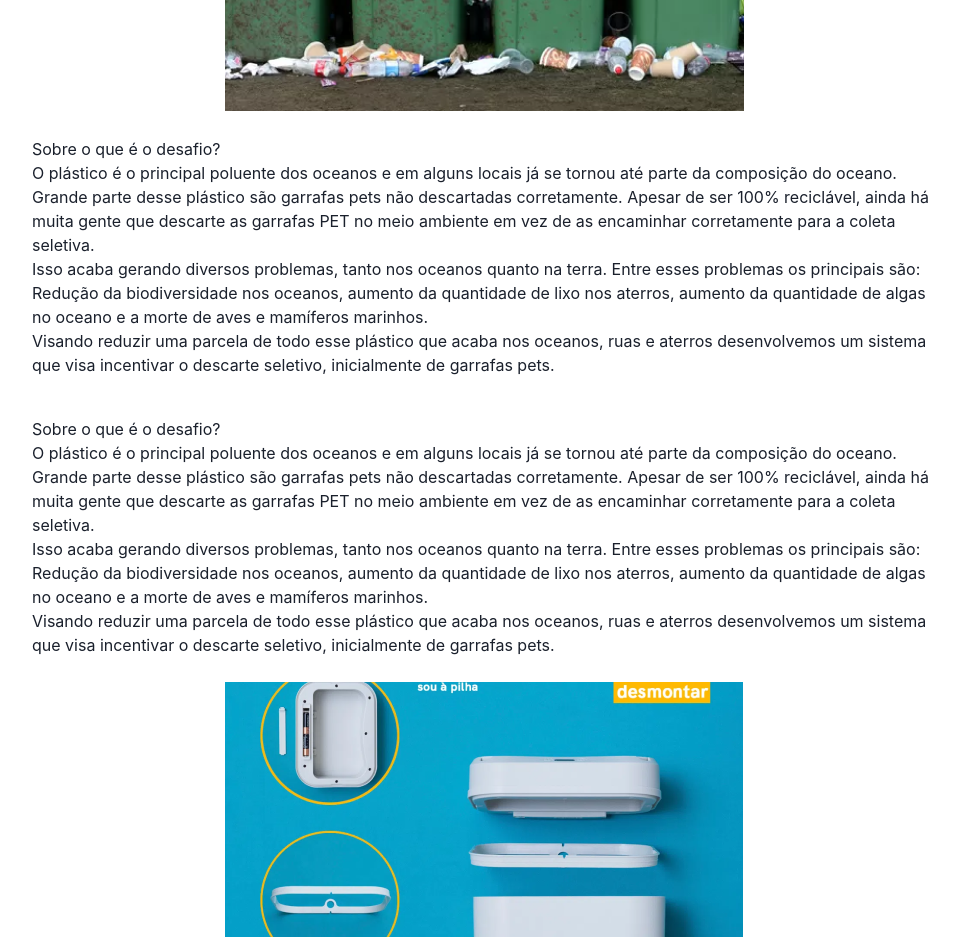
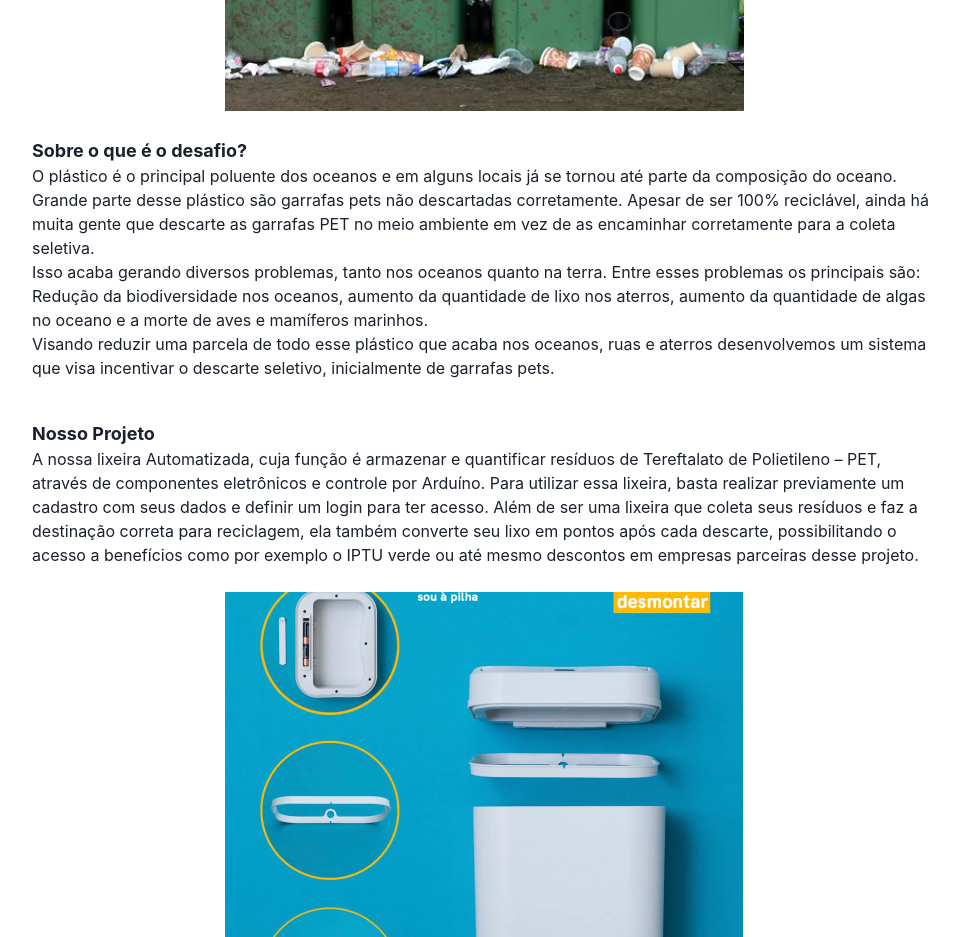
Before and after one commit to CostaPedroHenrique/eco-casa, a Next.js app: page / in a window 1280 px wide. Shown: the part 1180-2117 px from the top of the page, without its empty margins (156-1115 px from the left). Built offline with nearby package versions, Linux system fonts and the light colour scheme.

Commit message:
refactor: changed text of about

```diff
--- a/src/components/About/index.js
+++ b/src/components/About/index.js
@@ -9,7 +9,7 @@ export default function About(){
             <div className={styles.content}>
                 <Image className={styles.contentImg} src={trashImg}/>
                 <div className={styles.contentText}>
-                    <h3>Sobre o que é o desafio?</h3>
+                    <h3 style={{fontWeight: 700, fontSize: 18}}>Sobre o que é o desafio?</h3>
                     <p>O plástico é o principal poluente dos oceanos e em alguns locais já se tornou até parte da composição do oceano.</p>
                     <p>Grande parte desse plástico são garrafas pets não descartadas corretamente. Apesar de ser 100% reciclável, ainda há muita gente que descarte as garrafas PET no meio ambiente em vez de as encaminhar corretamente para a coleta seletiva.</p>
                     <p>Isso acaba gerando diversos problemas, tanto nos oceanos quanto na terra. Entre esses problemas os principais são:</p>
@@ -19,12 +19,8 @@ export default function About(){
             </div>
             <div className={styles.content}>
                 <div className={styles.contentText}>
-                    <h3>Sobre o que é o desafio?</h3>
-                    <p>O plástico é o principal poluente dos oceanos e em alguns locais já se tornou até parte da composição do oceano.</p>
-                    <p>Grande parte desse plástico são garrafas pets não descartadas corretamente. Apesar de ser 100% reciclável, ainda há muita gente que descarte as garrafas PET no meio ambiente em vez de as encaminhar corretamente para a coleta seletiva.</p>
-                    <p>Isso acaba gerando diversos problemas, tanto nos oceanos quanto na terra. Entre esses problemas os principais são:</p>
-                    <p>Redução da biodiversidade nos oceanos, aumento da quantidade de lixo nos aterros, aumento da quantidade de algas no oceano e a morte de aves e mamíferos marinhos.</p>
-                    <p>Visando reduzir uma parcela de todo esse plástico que acaba nos oceanos, ruas e aterros desenvolvemos um sistema que visa incentivar o descarte seletivo, inicialmente de garrafas pets. </p>
+                    <h3 style={{fontWeight: 700, fontSize: 18}}>Nosso Projeto</h3>
+                    <p>A nossa lixeira Automatizada, cuja função é armazenar e quantificar resíduos  de Tereftalato de Polietileno – PET, através de componentes eletrônicos e controle por Arduíno. Para utilizar essa lixeira, basta realizar previamente um cadastro com seus dados e definir um login para ter acesso. Além de ser uma lixeira que coleta seus resíduos e faz a destinação correta para reciclagem, ela também converte seu lixo em pontos após cada descarte, possibilitando o acesso a benefícios como por exemplo o IPTU verde ou até mesmo descontos em empresas parceiras desse projeto.</p>
                 </div>
                 <Image className={styles.contentImg} src={trashExampleImg}/>
             </div>
```
